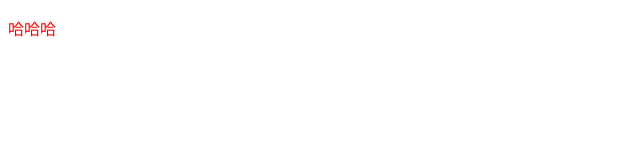
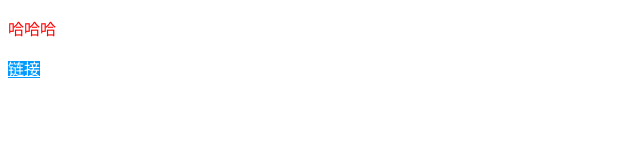
Before and after one commit to woshihaoyutao/myproject78, a plain HTML site: page index.html in a window 1280 px wide. Shown: the full height of the page, 0-640 px from the left. Drawn offline with Linux system fonts and the light colour scheme.

Commit message:
修改了index.html的a标记,和相应的样式文件

```diff
--- a/css/style.css
+++ b/css/style.css
@@ -1,3 +1,7 @@
 .color {
   color: #f00;
 }
+a {
+  background: #09f;
+  color: #fff;
+}
--- a/index.html
+++ b/index.html
@@ -11,5 +11,6 @@
   <body>
     <p class="color">哈哈哈</p>
     <div></div>
+    <a href="http://www.jd.com">链接</a>
   </body>
 </html>
```
